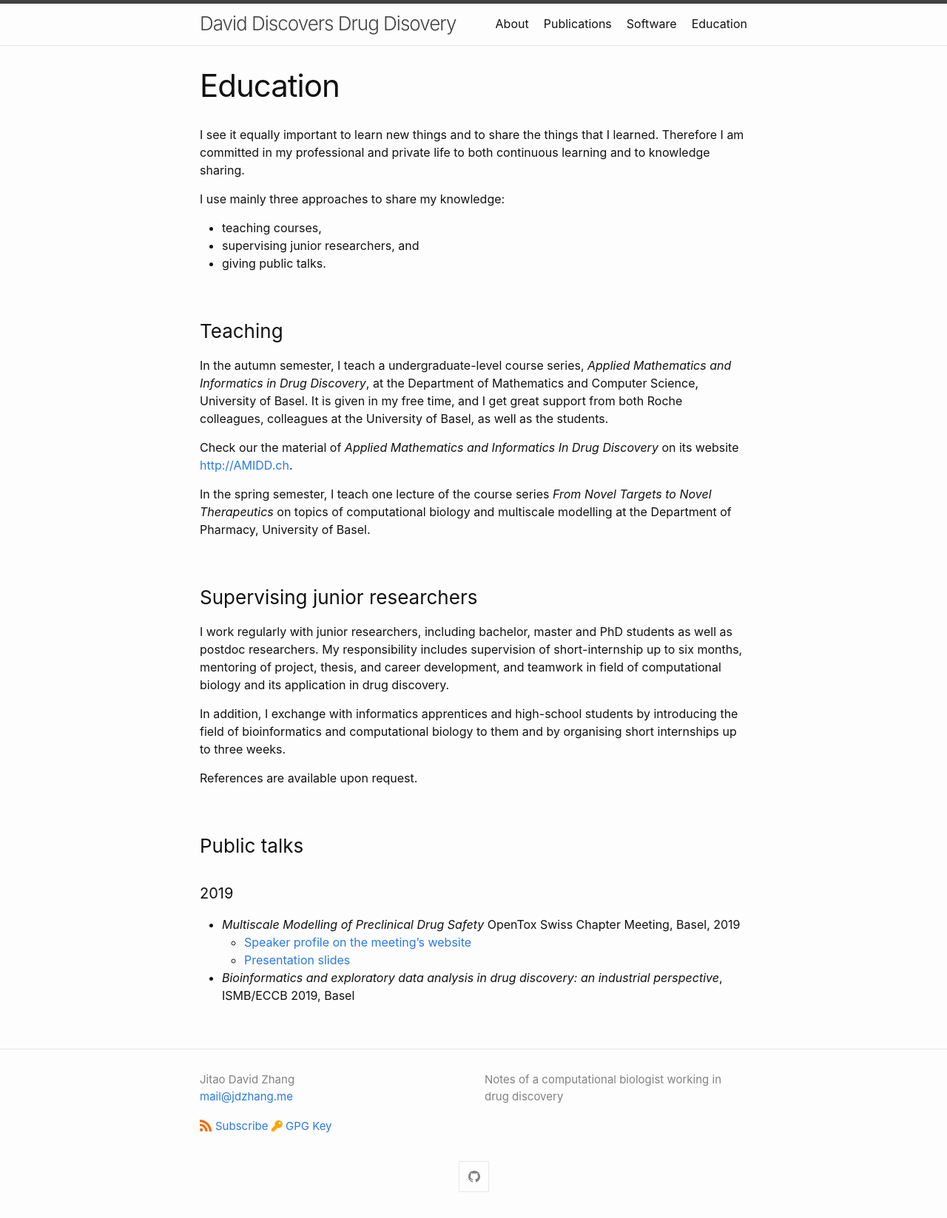
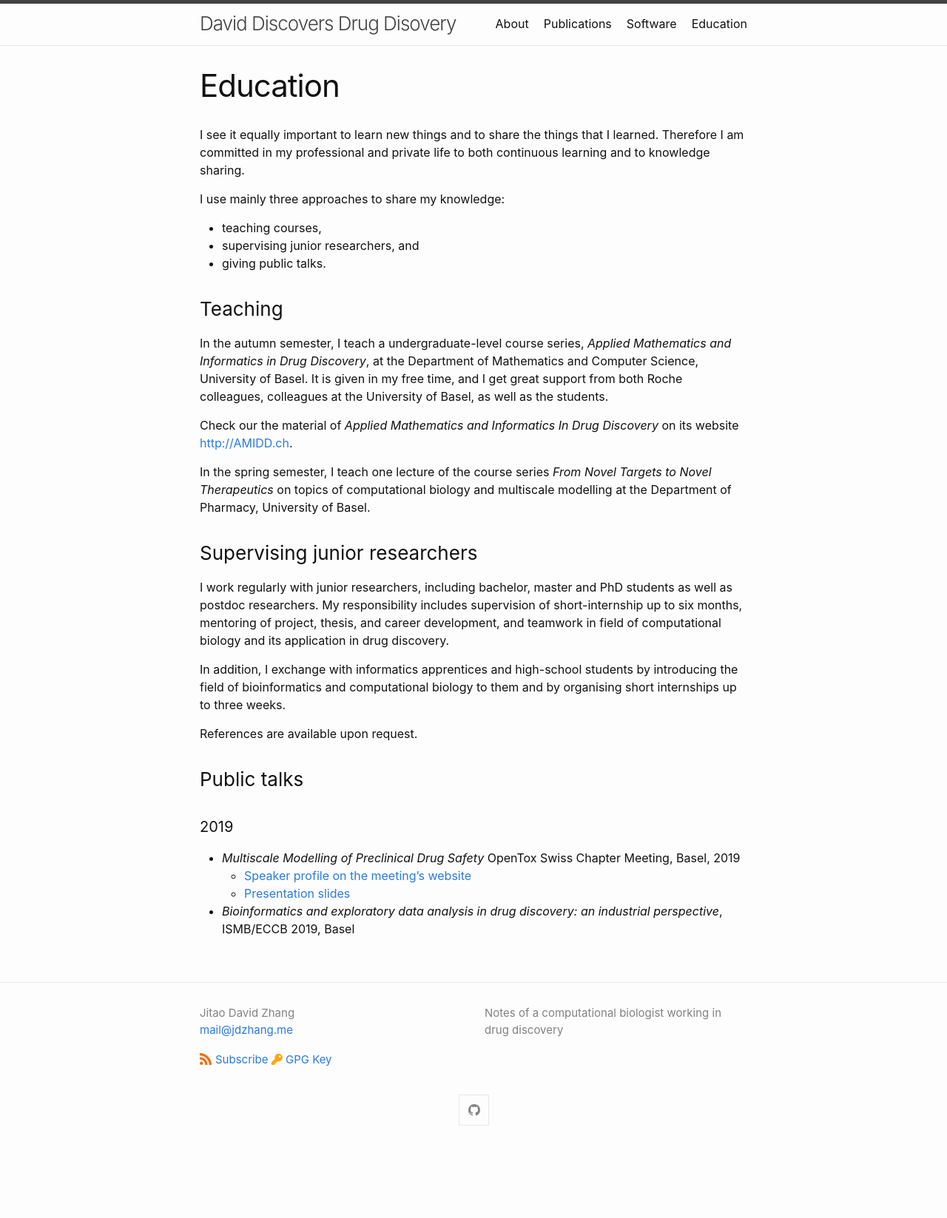
Before and after one commit to Accio/accio.github.io, a Jekyll site: the page built from _pages/education.md, in a window 1280 px wide. Shown: the whole page at 74% size. Built offline with Jekyll 4.4.1, drawn with Linux system fonts in a browser that asks for light colours; after the commit the page ends 1557 px from its top, so only the background shows below that.

Commit message:
use uniform margin top

```diff
--- a/assets/css/style.scss
+++ b/assets/css/style.scss
@@ -10,3 +10,8 @@
 @media screen and (max-width: 600px) {
 	.site-title { padding-right: 80px;line-height:0.95 }
 }
+
+.post-content {
+  h1, h2, h3 { margin-top: $spacing-unit }
+  h4, h5, h6 { margin-top: $spacing-unit }
+}
```
